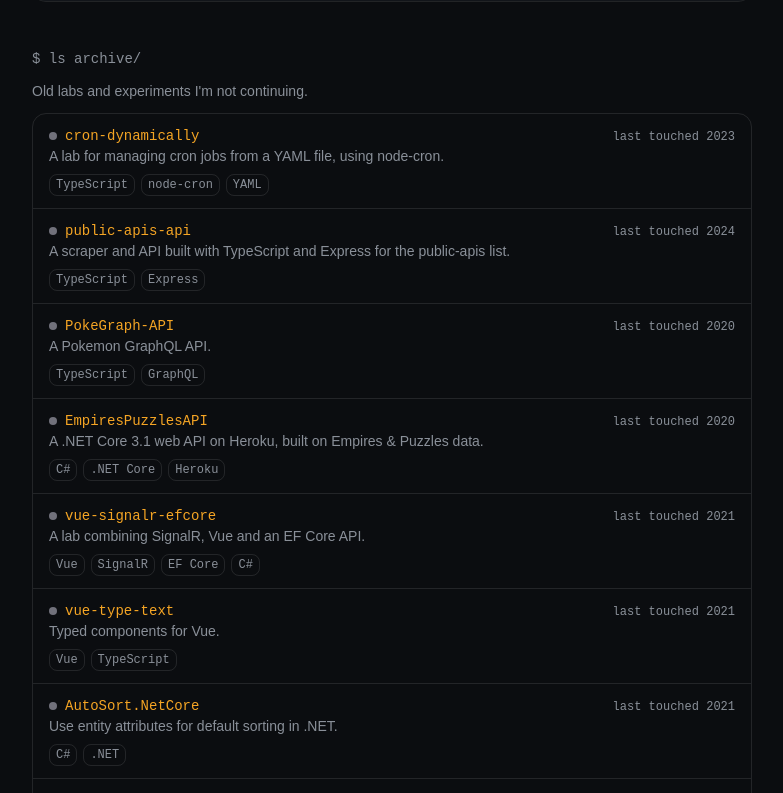
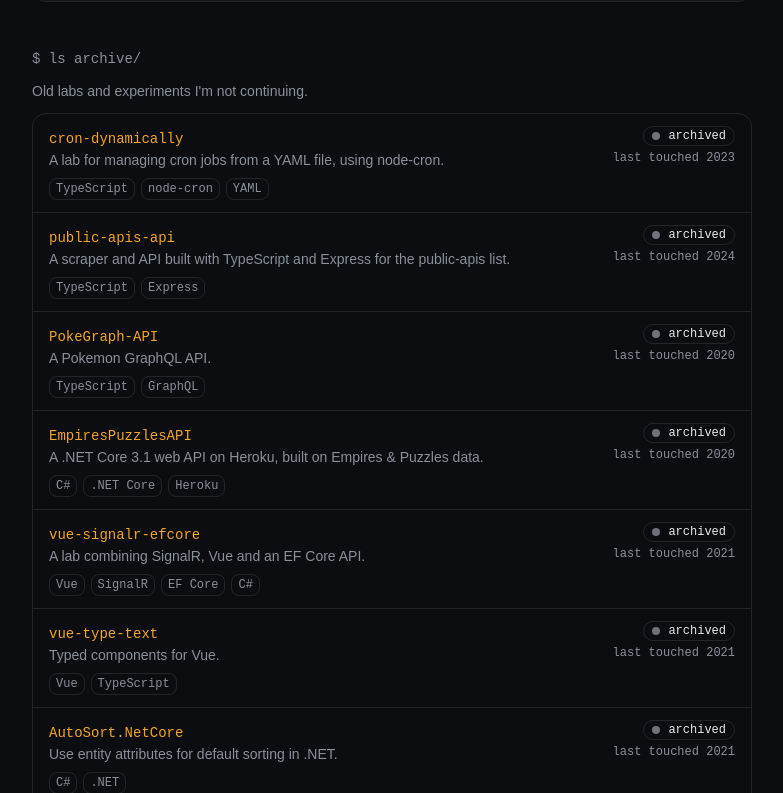
Before and after one commit to ming-tsai/kreanto.dev, a React (Vite) app: page / in a window 1280 px wide. Shown: the part 1047-1840 px from the top of the page, without its empty margins (248-1031 px from the left). Built offline with nearby package versions, Linux system fonts and the light colour scheme.

Commit message:
feat: move the archived status badge to the right side
Show the same 'archived' badge as the project cards on the right of each archive row, with the last-touched year below it.

```diff
--- a/src/App.tsx
+++ b/src/App.tsx
@@ -180,15 +180,9 @@ export default function App() {
               {archived.map((p) => (
                 <li
                   key={p.id}
-                  className="flex flex-col gap-1 px-4 py-3 sm:flex-row sm:items-baseline sm:justify-between sm:gap-6"
+                  className="flex flex-col gap-2 px-4 py-3 sm:flex-row sm:items-start sm:justify-between sm:gap-6"
                 >
                   <div>
-                    <div className="flex items-center gap-2">
-                      <span
-                        role="img"
-                        aria-label="archived"
-                        className={`size-2 rounded-full ${STATUS_STYLE.archived.dot}`}
-                      />
                     <a
                       className="font-mono text-sm text-primary underline-offset-4 hover:underline"
                       href={p.url}
@@ -197,7 +191,6 @@ export default function App() {
                     >
                       {p.name}
                     </a>
-                    </div>
                     <p className="text-sm text-muted-foreground">
                       {p.description}
                     </p>
@@ -217,9 +210,12 @@ export default function App() {
                       </ul>
                     ) : null}
                   </div>
+                  <div className="flex flex-col items-start gap-1 sm:items-end">
+                    <StatusBadge status="archived" year={null} overdue={false} />
                     <span className="font-mono text-xs whitespace-nowrap text-muted-foreground">
                       last touched {p.updated.slice(0, 4)}
                     </span>
+                  </div>
                 </li>
               ))}
             </ul>
```
Lines whose indentation alone changed are shown as unchanged.
